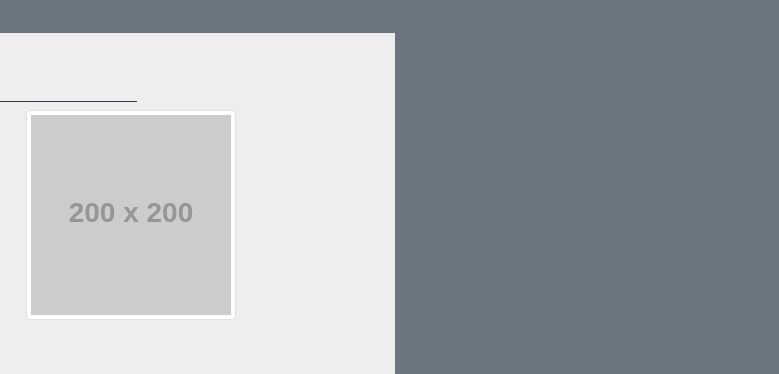
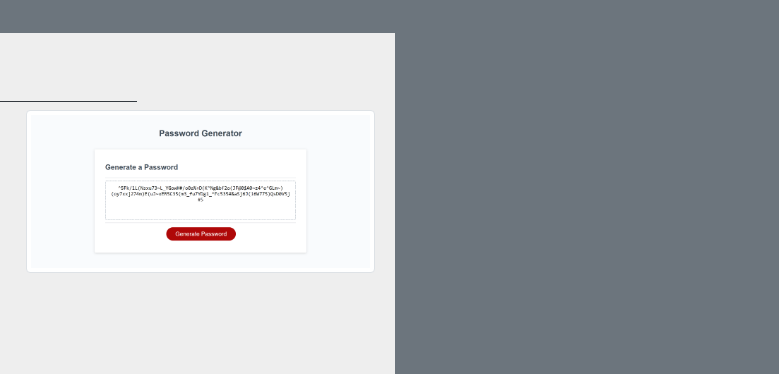
Before and after one commit to ejsmith13/portfolio, a plain HTML site: page portfolio.html in a window 1280 px wide. Shown: the part 151-525 px from the top of the page, 501-1280 px from the left. Drawn offline with nearby package versions, Linux system fonts and the light colour scheme; placeholder pictures from the web are drawn by us.

Commit message:
add password project to portfolio

```diff
--- a/portfolio.html
+++ b/portfolio.html
@@ -51,11 +51,13 @@
           </a>
         </figure>
         <figure class="col-md-6">
-          <img
-            src="https://via.placeholder.com/200?text=Coming+Soon"
-            alt="placeholder"
-            class="img-thumbnail float-left"
-          />
+          <a href="https://ejsmith13.github.io/password-maker/">
+            <img
+              src= "assets/images/password_screenshot.png"
+              alt="password generator"
+              class="img-thumbnail float-left"
+            />
+          </a>
         </figure>
       </section>
       <section class="row">
```
Also changed, not shown: assets/images/password_screenshot.png (added).
